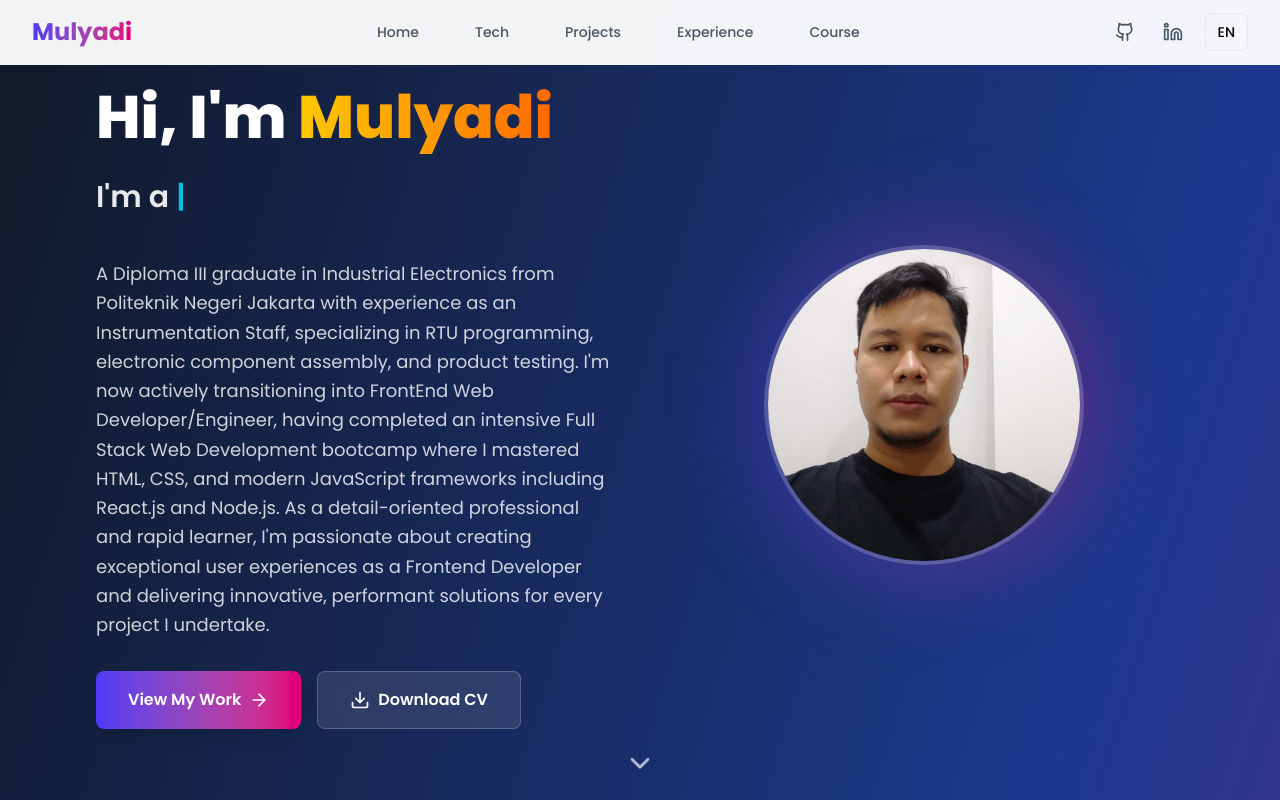
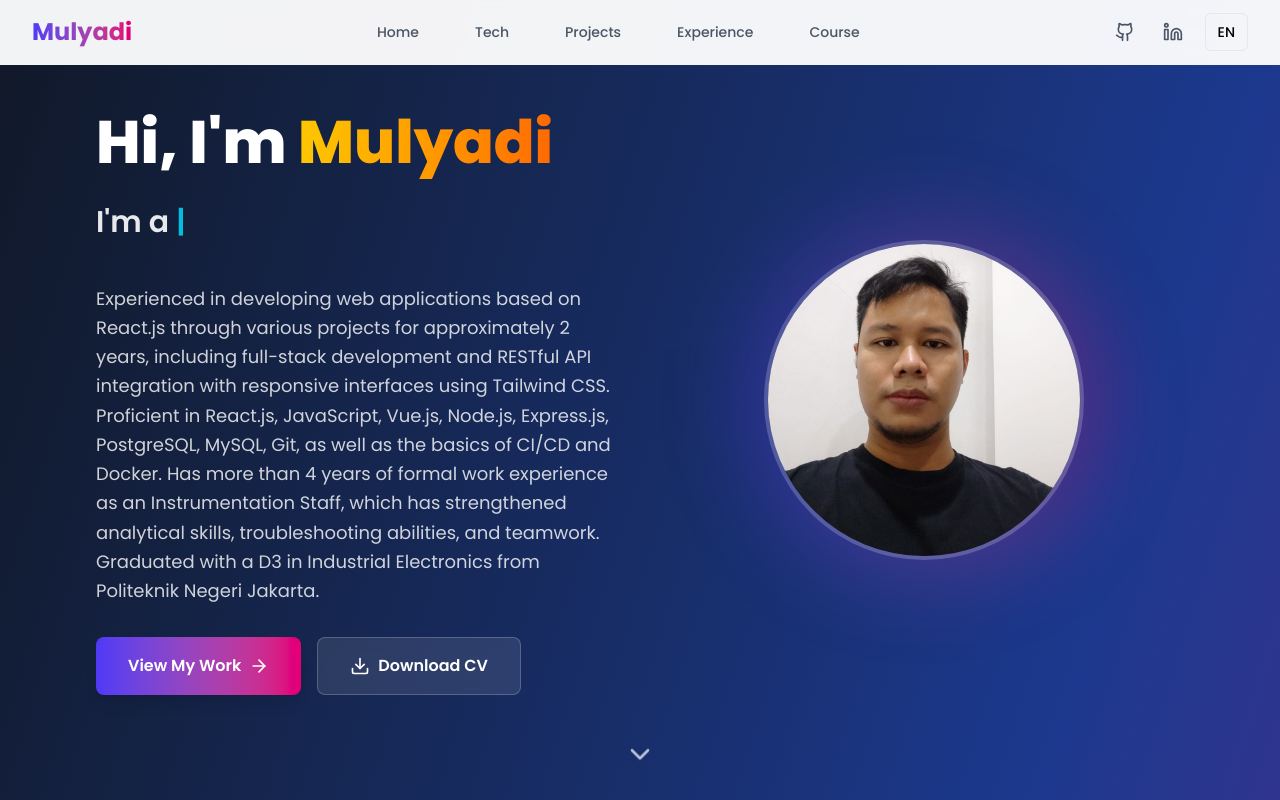
Before and after one commit to mulyadi4/portofolio-react, a React (Vite) app in the folder portfolioWeb/: page / in a window 1280 px wide. Shown: the top 800 px of the page. Built offline with nearby package versions, Linux system fonts and the light colour scheme.

Commit message:
Update translations in Experiences and LanguageProvider components for clarity and consistency

```diff
--- a/portfolioWeb/src/components/Experiences.jsx
+++ b/portfolioWeb/src/components/Experiences.jsx
@@ -5,7 +5,7 @@ import { useLanguage } from "./LanguageProvider";
 const Experience = () => {
   const { language, t } = useLanguage();
 
-  // translations khusus untuk pengalaman
+
   const expTranslations = {
     title: { en: "Experience", id: "Pengalaman" },
     subtitle: { en: "My professional journey", id: "Perjalanan karier saya" },
--- a/portfolioWeb/src/components/LanguageProvider.jsx
+++ b/portfolioWeb/src/components/LanguageProvider.jsx
@@ -18,9 +18,9 @@ const translations = {
 
   about_paragraph: {
     en:
-      "A Diploma III graduate in Industrial Electronics from Politeknik Negeri Jakarta with experience as an Instrumentation Staff, specializing in RTU programming, electronic component assembly, and product testing. I'm now actively transitioning into FrontEnd Web Developer/Engineer, having completed an intensive Full Stack Web Development bootcamp where I mastered HTML, CSS, and modern JavaScript frameworks including React.js and Node.js. As a detail-oriented professional and rapid learner, I'm passionate about creating exceptional user experiences as a Frontend Developer and delivering innovative, performant solutions for every project I undertake.",
+      "Experienced in developing web applications based on React.js through various projects for approximately 2 years, including full-stack development and RESTful API integration with responsive interfaces using Tailwind CSS. Proficient in React.js, JavaScript, Vue.js, Node.js, Express.js, PostgreSQL, MySQL, Git, as well as the basics of CI/CD and Docker. Has more than 4 years of formal work experience as an Instrumentation Staff, which has strengthened analytical skills, troubleshooting abilities, and teamwork. Graduated with a D3 in Industrial Electronics from Politeknik Negeri Jakarta.",
     id:
-      "Lulusan Diploma III Elektronika Industri dari Politeknik Negeri Jakarta dengan pengalaman sebagai Instrumentation Staff, khususnya pemrograman RTU, perakitan komponen elektronik, dan pengujian produk. Saat ini saya sedang beralih menjadi FrontEnd Web Developer/Engineer setelah menyelesaikan bootcamp Full Stack Web Development dimana saya menguasai HTML, CSS, dan framework JavaScript modern termasuk React.js dan Node.js. Sebagai pribadi yang teliti dan cepat belajar, saya bersemangat menciptakan pengalaman pengguna yang baik dan solusi yang performa untuk setiap proyek."
+      "Berpengalaman dalam pengembangan aplikasi web berbasis React.js melalui berbagai proyek selama kurang lebih 2 tahun, mencakup full stack development hingga integrasi RESTful API dengan tampilan responsif menggunakan Tailwind CSS. Menguasai React.js, JavaScript, Vue.js, Node.js, Express.js, PostgreSQL, MySQL, Git, serta dasar CI/CD dan Docker. Memiliki pengalaman kerja formal lebih dari 4 tahun sebagai Staff Instrumentasi yang mengasah kemampuan analitis, troubleshooting, dan kerja sama tim. Lulusan D3 Elektronika Industri Politeknik Negeri Jakarta."
   },
 
   scroll_to_projects_aria: {
--- a/portfolioWeb/src/components/Projects.jsx
+++ b/portfolioWeb/src/components/Projects.jsx
@@ -6,7 +6,7 @@ const Projects = () => {
   const [filter, setFilter] = useState("all");
   const { language } = useLanguage();
 
-  // translations untuk judul, subtitle, kategori, tombol, dll
+
   const text = {
     title: { en: "Featured Projects", id: "Proyek Unggulan" },
     subtitle: { en: "Some of my recent work", id: "Beberapa karya terbaru saya" },
@@ -20,7 +20,7 @@ const Projects = () => {
     source_code: { en: "Source Code", id: "Kode Sumber" },
   };
 
-  // list project (title & desc juga bisa diterjemahkan di sini)
+
   const projects = [
     {
       id: 1,
```
